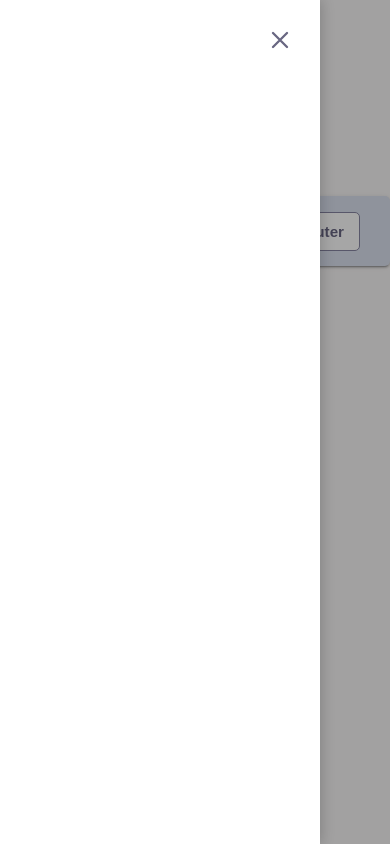
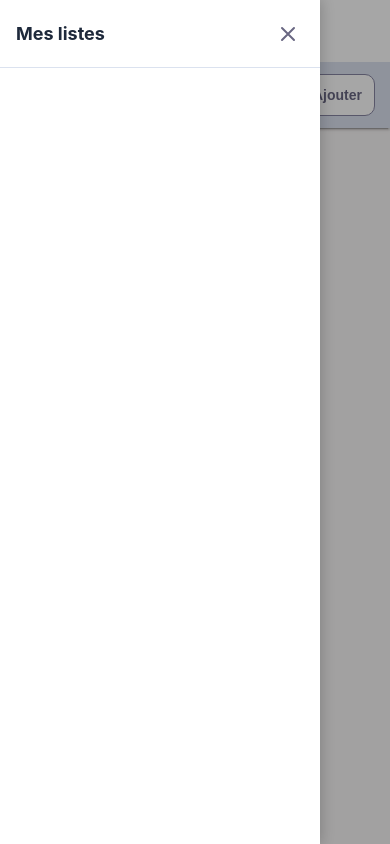
Before and after one commit to AlexisLeprince/make-a-list, a React (Vite) app: page / in a window 390 px wide. Both pictures are taken after a click on the button "Ouvrir le menu". Built offline with nearby package versions, Linux system fonts and the light colour scheme.

Commit message:
mise en responsive du bouton halburger et du header, ajout d'un titre dans le pannel aside

```diff
--- a/src/App.css
+++ b/src/App.css
@@ -2,6 +2,19 @@
   margin: auto;
   width: 100%;
   max-width: 700px;
+}
+
+.App .sticky-header {
+  position: sticky;
+  top: 0;
+  z-index: 10;
+  margin-bottom: 20px;
+  padding: 10px 15px 0;
+  background-color: white;
+  box-shadow:
+    0 2px 2px 0 rgba(0, 0, 0, 0.14),
+    0 1px 5px 0 rgba(0, 0, 0, 0.12),
+    0 3px 1px -2px rgba(0, 0, 0, 0.2);
 }
 
 .App button:focus-visible {
@@ -13,8 +26,13 @@
   text-transform: uppercase;
   color: transparent;
   color: #8785a2;
-  font-size: 4rem;
-  padding: 30px;
+  font-size: 1.5rem;
+  height: 40px;
+  margin: 0 0 12px;
+  padding: 0;
+  display: flex;
+  align-items: center;
+  justify-content: center;
   text-align: center;
   font-weight: bold;
 }
@@ -25,7 +43,7 @@
 
 .App .list-name {
   color: #8785a2;
-  font-size: 2.5rem;
+  font-size: 1.5rem;
   text-align: center;
   font-weight: bold;
 }
@@ -160,17 +178,9 @@
 }
 
 .App .add {
-  position: sticky;
-  top: 0;
-  z-index: 10;
+  margin: 0 -15px -12px;
+  padding: 12px 15px 12px;
   background-color: #dbe2ef;
-  padding: 15px 30px;
-  box-shadow:
-    0 2px 2px 0 rgba(0, 0, 0, 0.14),
-    0 1px 5px 0 rgba(0, 0, 0, 0.12),
-    0 3px 1px -2px rgba(0, 0, 0, 0.2);
-  margin-bottom: 30px;
-  border-radius: 5px;
 }
 
 .App .add form {
@@ -183,11 +193,12 @@
   flex: 1 1 auto;
   min-width: 0;
   border: 1px solid #c9c8d7;
-  border-radius: 5px;
-  padding: 10px 14px;
+  border-radius: 10px;
+  min-height: 42px;
+  padding: 10px 12px;
   width: 100%;
   background-color: white;
-  font-size: 1rem;
+  font-size: 0.875rem;
   outline: none;
   color: #314e52;
   font-weight: 300;
@@ -209,13 +220,14 @@
   flex: 0 0 auto;
   background-color: white;
   color: #696782;
-  padding: 10px 15px;
+  min-height: 42px;
+  padding: 10px 12px;
   border: 1px solid #8785a2;
-  border-radius: 5px;
+  border-radius: 10px;
   cursor: pointer;
   display: flex;
   align-items: center;
-  font-size: 0.95rem;
+  font-size: 0.875rem;
   font-weight: 600;
   transition:
     background-color 150ms ease,
--- a/src/App.tsx
+++ b/src/App.tsx
@@ -124,10 +124,33 @@ function App() {
   // HTML
   return (
     <div className="App">
-      <SaveMenu />
-      <header>
-        <span>TO-DO</span>
-      </header>
+      <div className="sticky-header">
+        <SaveMenu />
+        <header>
+          <span>TO-DO</span>
+        </header>
+        <div className="add">
+          <form
+            onSubmit={(event) => {
+              setNewTask(event);
+            }}
+          >
+            <input
+              type="text"
+              placeholder="Que souhaitez-vous ajouter ?"
+              ref={content}
+              onChange={() => setTaskError("")}
+            />
+            <button type="submit">Ajouter</button>
+          </form>
+
+          {taskError && (
+            <p style={{ color: "red", fontSize: "0.9rem", marginTop: "5px" }}>
+              {taskError}
+            </p>
+          )}
+        </div>
+      </div>
       {!listName &&
         (!addInput ? (
           <button
@@ -168,27 +191,6 @@ function App() {
           </div>
         ))}
 
-      <div className="add">
-        <form
-          onSubmit={(event) => {
-            setNewTask(event);
-          }}
-        >
-          <input
-            type="text"
-            placeholder="Que souhaitez-vous ajouter ?"
-            ref={content}
-            onChange={() => setTaskError("")}
-          />
-          <button type="submit">Ajouter</button>
-        </form>
-
-        {taskError && (
-          <p style={{ color: "red", fontSize: "0.9rem", marginTop: "5px" }}>
-            {taskError}
-          </p>
-        )}
-      </div>
       {listName && (
         <div className="list-name-container">
           {!listNameToInput ? (
--- a/src/components/SaveMenu/SaveMenu.module.css
+++ b/src/components/SaveMenu/SaveMenu.module.css
@@ -14,10 +14,13 @@
 }
 
 .menuButton {
-  position: fixed;
-  top: 16px;
-  left: 16px;
+  position: absolute;
+  top: 10px;
+  left: 15px;
   z-index: 1000;
+  width: 40px;
+  height: 40px;
+  padding: 8px;
   box-shadow: 0 2px 8px rgb(0 0 0 / 18%);
 }
 
@@ -59,14 +62,32 @@
   animation: slideIn 250ms ease-out both;
 }
 
+.menuHeader {
+  display: flex;
+  align-items: center;
+  justify-content: space-between;
+  height: 68px;
+  margin: -16px -16px 0;
+  padding: 0 16px;
+  border-bottom: 1px solid #dbe2ef;
+}
+
+.menuHeader h2 {
+  margin: 0;
+  color: #1e293b;
+  font-size: 18px;
+  font-weight: 700;
+}
+
 .closing {
   animation: slideOut 250ms ease-in both;
 }
 
 .closeButton {
-  position: absolute;
-  top: 16px;
-  right: 16px;
+  position: static;
+  width: 32px;
+  height: 32px;
+  padding: 4px;
 }
 
 @keyframes slideIn {
--- a/src/components/SaveMenu/SaveMenu.tsx
+++ b/src/components/SaveMenu/SaveMenu.tsx
@@ -47,6 +47,8 @@ export default function SaveMenu() {
             aria-label="Menu"
             onAnimationEnd={finishClosing}
           >
+            <div className={classes.menuHeader}>
+              <h2>Mes listes</h2>
               <button
                 type="button"
                 className={classes.closeButton}
@@ -57,6 +59,7 @@ export default function SaveMenu() {
                   <path d="m6 6 12 12M18 6 6 18" />
                 </svg>
               </button>
+            </div>
           </aside>
         </>
       )}
```
Lines whose indentation alone changed are shown as unchanged.
